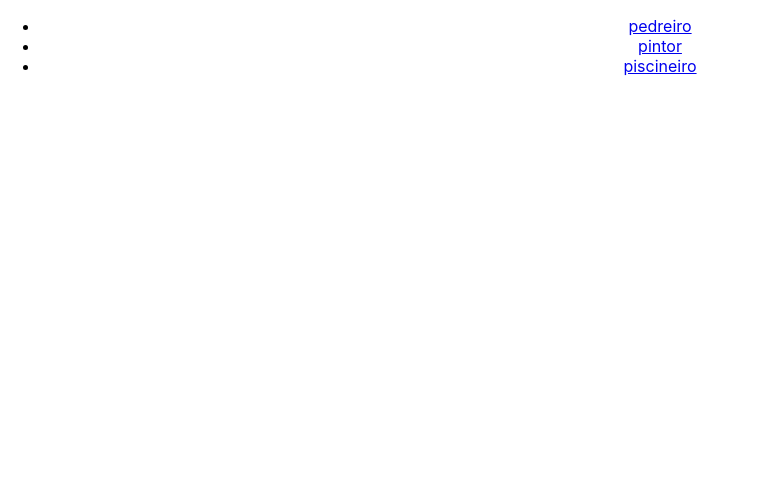
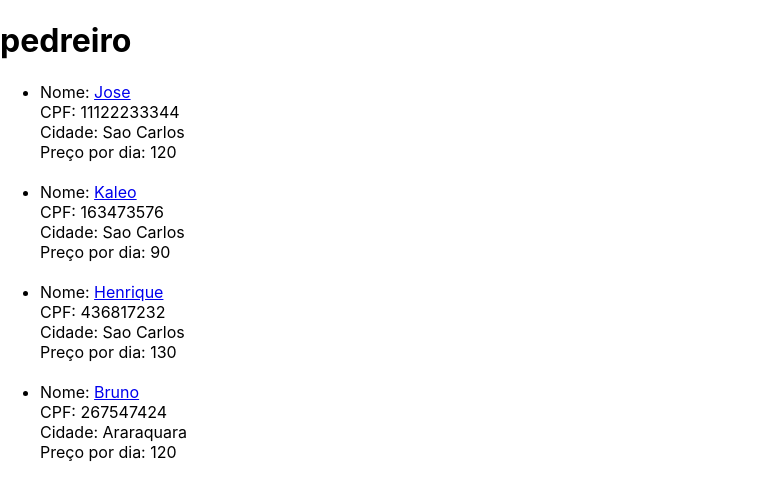
Before and after one commit to JoseRezendeDev/ihome-services-react, a React (Create React App) app: page /prestadores/1 in a window 1280 px wide. Shown: the top 500 px of the page, without its empty margins (0-757 px from the left). Built offline with nearby package versions, Linux system fonts and the light colour scheme.

Commit message:
Correcao das rotas e do fluxo

```diff
--- a/src/App.js
+++ b/src/App.js
@@ -1,11 +1,20 @@
 import './App.css';
 import Categoria from './Categoria';
+import Prestador from './Prestador';
+import Prestadores from './Prestadores';
+import {
+  Switch, Route
+} from 'react-router-dom';
 
 function App() {
   return (
-    <div className="App">
-      <Categoria />
-    </div>
+    <main>
+      <Switch>
+        <Route path="/" component={Categoria} exact />
+        <Route path="/prestadores/:categoriaId" component={Prestadores} />
+        <Route path="/prestador/:cpf" component={Prestador} />
+      </Switch>
+    </main>
   );
 }
 
--- a/src/Categoria.jsx
+++ b/src/Categoria.jsx
@@ -1,11 +1,6 @@
 import {
-    BrowserRouter as Router,
-    Link,
-    Switch,
-    Route
+    Link
 } from 'react-router-dom';
-import DetalhesPrestador from './DetalhesPrestador';
-import Prestador from './Prestador';
 
 const categorias = [
     {
@@ -20,34 +15,23 @@ const categorias = [
         id: 3,
         nome: 'piscineiro'
     }
-]
+];
 
 function Categoria(props) {
     return (
-        <Router>
         <div>
             <ul>
                 {
                     categorias.map(categoria => {
                         return (
                             <li>
-                                    <Link to={`/exibePrestador/${categoria.id}`}>{categoria.nome}</Link>
+                                <Link to={`/prestadores/${categoria.id}`}>{categoria.nome}</Link>
                             </li>
                         )
                     })
                 }
             </ul>
-
-                <Switch>
-                    <Route path={`/exibePrestador/:categoriaId`}>
-                        <Prestador props={{
-                            categoriaId: categorias.id
-                        }
-                        } />
-                    </Route>
-                </Switch>
         </div>
-        </Router>
     );
 }
 
--- a/src/DetalhesPrestador.jsx
+++ /dev/null
@@ -1,14 +0,0 @@
-function DetalhesPrestador(props) {
-    return (
-        <div>
-            <p>Nome: Joao</p>
-            <p>Idade: 35</p>
-            <p>Cidade: São Carlos</p>
-            <p>Preço por dia: 150 reais</p>
-            <p>Categoria: pedreiro</p>
-            <button>Contratar</button>
-        </div>
-    );
-}
-
-export default DetalhesPrestador;
--- a/src/Prestador.jsx
+++ b/src/Prestador.jsx
@@ -1,21 +1,42 @@
-import { useParams } from 'react-router';
-import DetalhesPrestador from './DetalhesPrestador';
-
-const exibeDetalhesPrestador = () => {
-    return (
-        <DetalhesPrestador />
-    )
-}
+const prestadores = [
+    {
+        nome: "Jose",
+        cpf: "11122233344",
+        cidade: "Sao Carlos",
+        preco_dia: 120
+    },
+    {
+        nome: "Kaleo",
+        cpf: "163473576",
+        cidade: "Sao Carlos",
+        preco_dia: 90
+    },
+    {
+        nome: "Henrique",
+        cpf: "436817232",
+        cidade: "Sao Carlos",
+        preco_dia: 130
+    },
+    {
+        nome: "Bruno",
+        cpf: "267547424",
+        cidade: "Araraquara",
+        preco_dia: 120
+    }
+];
 
 function Prestador(props) {
-    let { categoriaId } = useParams();
+    const cpf = props.match.params.cpf;
+    const prestador = prestadores.find(prestador => prestador.cpf === cpf);
 
     return (
-        <ul>
-            <li onClick={exibeDetalhesPrestador}>{categoriaId}</li>
-            <li>Carlos</li>
-            <li>Gabriel</li>
-        </ul>
+        <div>
+            <p>Nome: {prestador.nome}</p>
+            <p>Idade: {prestador.idade}</p>
+            <p>Cidade: {prestador.cidade}</p>
+            <p>Preço por dia: {prestador.preco_dia}</p>
+            <button>Contratar</button>
+        </div>
     );
 }
 
--- /dev/null
+++ b/src/Prestadores.jsx
@@ -0,0 +1,81 @@
+import DetalhesPrestador from './Prestador';
+import {
+    Link
+} from 'react-router-dom';
+
+
+const categorias = [
+    {
+        id: 1,
+        nome: 'pedreiro'
+    },
+    {
+        id: 2,
+        nome: 'pintor'
+    },
+    {
+        id: 3,
+        nome: 'piscineiro'
+    }
+];
+
+const prestadores = [
+    {
+        nome: "Jose",
+        cpf: "11122233344",
+        cidade: "Sao Carlos",
+        preco_dia: 120
+    },
+    {
+        nome: "Kaleo",
+        cpf: "163473576",
+        cidade: "Sao Carlos",
+        preco_dia: 90
+    },
+    {
+        nome: "Henrique",
+        cpf: "436817232",
+        cidade: "Sao Carlos",
+        preco_dia: 130
+    },
+    {
+        nome: "Bruno",
+        cpf: "267547424",
+        cidade: "Araraquara",
+        preco_dia: 120
+    }
+]
+
+function Prestadores(props) {
+    const categoriaId = props.match.params.categoriaId;
+    const categoria = categorias.find(categoria => categoria.id === parseInt(categoriaId));
+
+    return (
+        <div>
+            <h1>{categoria.nome}</h1>
+            <ul>
+                {
+                    prestadores.map(prestador => {
+                        return (
+                            <div>
+                                <li>
+                                Nome: <Link to={`/prestador/${prestador.cpf}`}>{prestador.nome}</Link>
+                                    <br />
+                                CPF: {prestador.cpf}
+                                    <br />
+                                Cidade: {prestador.cidade}
+                                    <br />
+                                Preço por dia: {prestador.preco_dia}
+                                    <br />
+                                    <br />
+                                </li>
+                            </div>
+                        )
+                    })
+                }
+            </ul>
+        </div>
+    );
+}
+
+export default Prestadores;
--- a/src/index.js
+++ b/src/index.js
@@ -3,10 +3,13 @@ import ReactDOM from 'react-dom';
 import './index.css';
 import App from './App';
 import reportWebVitals from './reportWebVitals';
+import { BrowserRouter } from 'react-router-dom';
 
 ReactDOM.render(
   <React.StrictMode>
-    <App />
+    <BrowserRouter>
+      <App />
+    </BrowserRouter>
   </React.StrictMode>,
   document.getElementById('root')
 );
```
Lines whose indentation alone changed are shown as unchanged.
